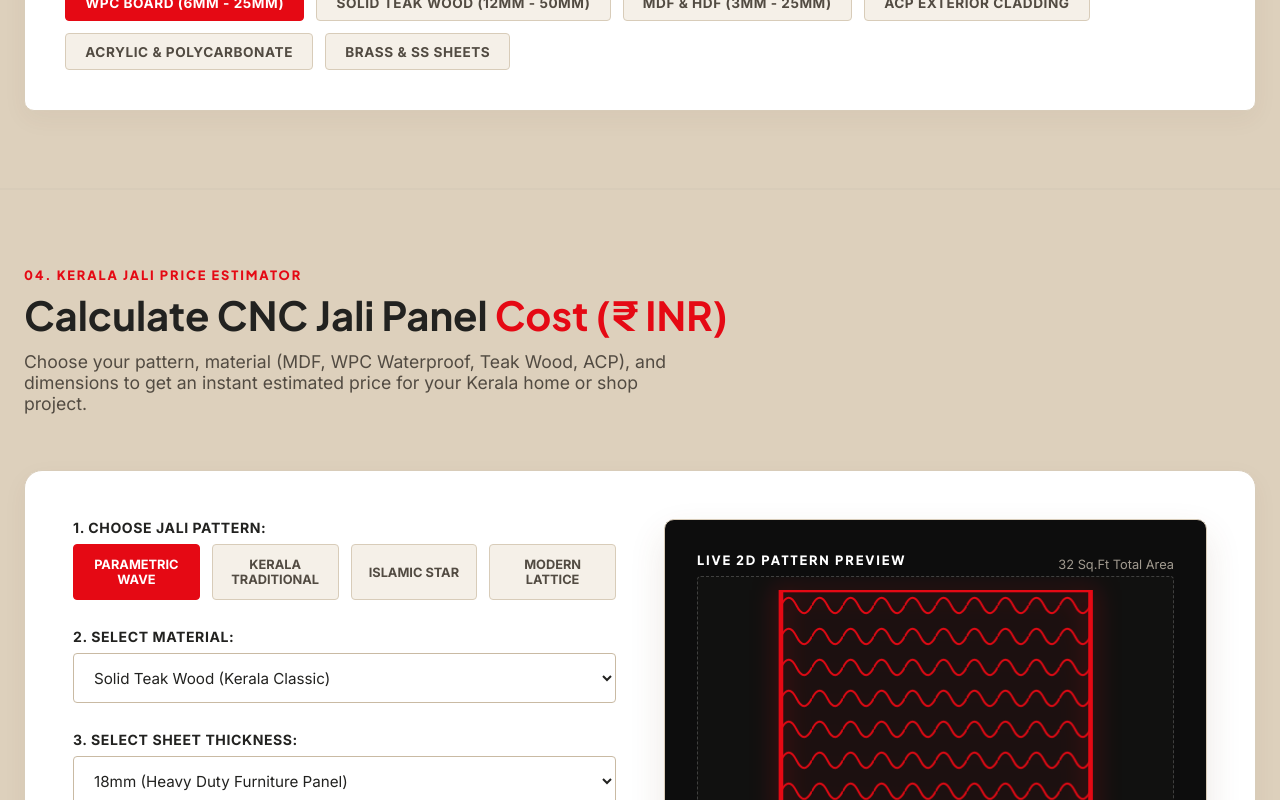
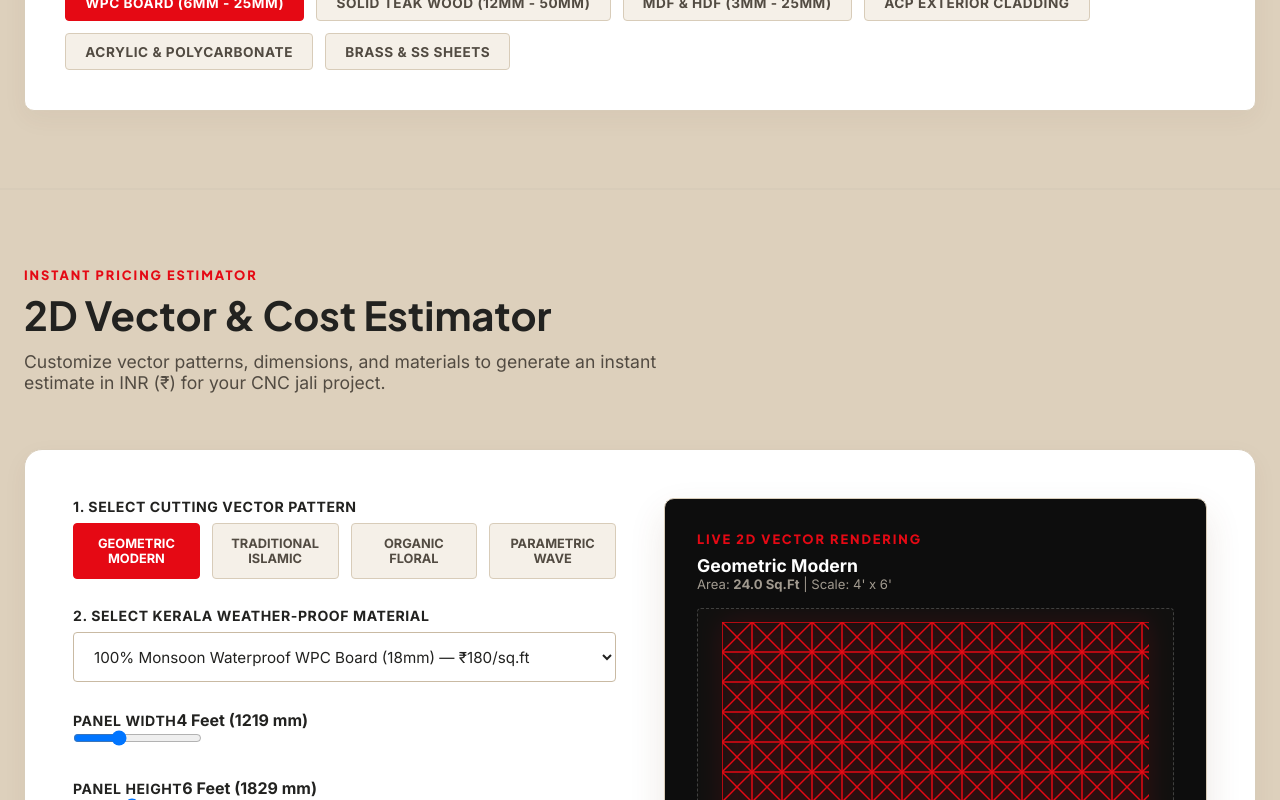
Before and after one commit to MuhammedSyamS/alliance-cnc, a React (Vite) app: page / in a window 1280 px wide. Shown: the part 3258-4058 px from the top of the page. Built offline with nearby package versions, Linux system fonts and the light colour scheme.

Commit message:
Remove // index slashes from all section headers

```diff
--- a/src/components/CncEdge.jsx
+++ b/src/components/CncEdge.jsx
@@ -31,14 +31,14 @@ export default function CncEdge() {
     <section className="cnc-edge section-padding" id="about">
       <div className="container">
         <div className="section-header">
-          <span className="arch-index">01 // WHY CHOOSE ALLIANCE</span>
+          <span className="arch-index">WHY CHOOSE ALLIANCE</span>
           <h2 className="heading-md">The ALLIANCE Factory Precision Standard</h2>
           <p className="subheading">
             Combining state-of-the-art multi-axis CNC machinery with experienced interior craftsmanship in Kalamassery, Kochi.
           </p>
         </div>
 
-        {/* Responsive Features Grid: 1 col on mobile (<640px), 2 cols on tablet, 4 cols on desktop */}
+        {/* Responsive Features Grid */}
         <div className="features-grid">
           {ADVANTAGES.map((item, idx) => (
             <div key={item.id} className="feature-card">
--- a/src/components/JaliEstimator.jsx
+++ b/src/components/JaliEstimator.jsx
@@ -1,192 +1,165 @@
 import React, { useState } from 'react';
 
-export default function JaliEstimator({ onProceedToQuote }) {
-  const [pattern, setPattern] = useState('Parametric Wave');
-  const [material, setMaterial] = useState('Teak Wood');
-  const [thickness, setThickness] = useState('18mm');
-  const [widthFt, setWidthFt] = useState(4);
-  const [heightFt, setHeightFt] = useState(8);
+const PATTERNS = [
+  { id: 'geometric', name: 'Geometric Modern', multiplier: 1.0 },
+  { id: 'arabic', name: 'Traditional Islamic', multiplier: 1.2 },
+  { id: 'floral', name: 'Organic Floral', multiplier: 1.15 },
+  { id: 'wave', name: 'Parametric Wave', multiplier: 1.3 }
+];
 
-  // Material rates in INR per sq ft
-  const materialRates = {
-    'MDF (Interior Only)': 120,
-    'WPC 100% Waterproof': 160,
-    'Teak Wood': 280,
-    'ACP Exterior Facade': 220,
-    'Acrylic (Translucent)': 320
-  };
+const MATERIALS = [
+  { id: 'wpc', name: '100% Monsoon Waterproof WPC Board (18mm)', basePricePerSqFt: 180 },
+  { id: 'teak', name: 'Solid Teak Wood (18mm)', basePricePerSqFt: 450 },
+  { id: 'mdf', name: 'Interior High-Density MDF (18mm)', basePricePerSqFt: 120 },
+  { id: 'acp', name: 'Exterior ACP Facade Sheet (4mm)', basePricePerSqFt: 220 }
+];
 
-  const currentRate = materialRates[material] || 180;
-  const sqFt = widthFt * heightFt;
-  const estimatedCostINR = Math.round(sqFt * currentRate);
+export default function JaliEstimator() {
+  const [selectedPattern, setSelectedPattern] = useState(PATTERNS[0]);
+  const [selectedMaterial, setSelectedMaterial] = useState(MATERIALS[0]);
+  const [width, setWidth] = useState(4); // feet
+  const [height, setHeight] = useState(6); // feet
 
-  const handleSendToQuote = () => {
-    if (onProceedToQuote) {
-      onProceedToQuote({
-        service: 'Custom CNC Cutting Only',
-        dimensions: `${widthFt}ft x ${heightFt}ft (${sqFt} sq.ft)`,
-        description: `Kerala Jali Estimator Request: Pattern "${pattern}", Material "${material} (${thickness})". Estimated Price: ₹${estimatedCostINR.toLocaleString('en-IN')}.`
-      });
-      const quoteElement = document.getElementById('quote');
-      if (quoteElement) {
-        quoteElement.scrollIntoView({ behavior: 'smooth' });
-      }
+  const sqFt = (width * height).toFixed(1);
+  const estimatedCost = Math.round(sqFt * selectedMaterial.basePricePerSqFt * selectedPattern.multiplier);
+
+  const renderPatternSvg = () => {
+    switch (selectedPattern.id) {
+      case 'arabic':
+        return (
+          <pattern id="grid-pattern" width="40" height="40" patternUnits="userSpaceOnUse">
+            <path d="M 20,0 L 40,20 L 20,40 L 0,20 Z" fill="none" stroke="#E50914" strokeWidth="2"/>
+            <circle cx="20" cy="20" r="8" fill="none" stroke="#E50914" strokeWidth="1.5"/>
+          </pattern>
+        );
+      case 'floral':
+        return (
+          <pattern id="grid-pattern" width="40" height="40" patternUnits="userSpaceOnUse">
+            <path d="M 20,0 C 30,10 30,30 20,40 C 10,30 10,10 20,0 Z" fill="none" stroke="#E50914" strokeWidth="2"/>
+            <path d="M 0,20 C 10,30 30,30 40,20 C 30,10 10,10 0,20 Z" fill="none" stroke="#E50914" strokeWidth="2"/>
+          </pattern>
+        );
+      case 'wave':
+        return (
+          <pattern id="grid-pattern" width="40" height="40" patternUnits="userSpaceOnUse">
+            <path d="M 0 20 Q 10 5, 20 20 T 40 20" fill="none" stroke="#E50914" strokeWidth="2.5"/>
+            <path d="M 0 30 Q 10 15, 20 30 T 40 30" fill="none" stroke="#E50914" strokeWidth="2"/>
+          </pattern>
+        );
+      case 'geometric':
+      default:
+        return (
+          <pattern id="grid-pattern" width="30" height="30" patternUnits="userSpaceOnUse">
+            <rect x="0" y="0" width="30" height="30" fill="none" stroke="#E50914" strokeWidth="1.5"/>
+            <line x1="0" y1="0" x2="30" y2="30" stroke="#E50914" strokeWidth="1.5"/>
+            <line x1="30" y1="0" x2="0" y2="30" stroke="#E50914" strokeWidth="1.5"/>
+          </pattern>
+        );
     }
   };
 
   return (
-    <section className="section-padding estimator-section" id="estimator">
+    <section className="estimator-section section-padding" id="estimator">
       <div className="container">
         <div className="section-header">
-          <span className="arch-index">04. KERALA JALI PRICE ESTIMATOR</span>
-          <h2 className="heading-md">
-            Calculate CNC Jali Panel <span className="text-crimson">Cost (₹ INR)</span>
-          </h2>
+          <span className="arch-index">INSTANT PRICING ESTIMATOR</span>
+          <h2 className="heading-md">2D Vector & Cost Estimator</h2>
           <p className="subheading">
-            Choose your pattern, material (MDF, WPC Waterproof, Teak Wood, ACP), and dimensions to get an instant estimated price for your Kerala home or shop project.
+            Customize vector patterns, dimensions, and materials to generate an instant estimate in INR (₹) for your CNC jali project.
           </p>
         </div>
 
         <div className="estimator-box">
+          {/* Left Controls */}
           <div className="estimator-controls">
             <div className="form-group">
-              <label className="form-label">1. Choose Jali Pattern:</label>
+              <label className="form-label">1. Select Cutting Vector Pattern</label>
               <div className="pattern-options">
-                <button
-                  type="button"
-                  className={`pattern-btn ${pattern === 'Parametric Wave' ? 'active' : ''}`}
-                  onClick={() => setPattern('Parametric Wave')}
-                >
-                  Parametric Wave
-                </button>
-                <button
-                  type="button"
-                  className={`pattern-btn ${pattern === 'Traditional Kerala' ? 'active' : ''}`}
-                  onClick={() => setPattern('Traditional Kerala')}
-                >
-                  Kerala Traditional
-                </button>
-                <button
-                  type="button"
-                  className={`pattern-btn ${pattern === 'Islamic Star' ? 'active' : ''}`}
-                  onClick={() => setPattern('Islamic Star')}
-                >
-                  Islamic Star
-                </button>
-                <button
-                  type="button"
-                  className={`pattern-btn ${pattern === 'Modern Lattice' ? 'active' : ''}`}
-                  onClick={() => setPattern('Modern Lattice')}
-                >
-                  Modern Lattice
-                </button>
+                {PATTERNS.map(pat => (
+                  <button
+                    key={pat.id}
+                    className={`pattern-btn ${selectedPattern.id === pat.id ? 'active' : ''}`}
+                    onClick={() => setSelectedPattern(pat)}
+                  >
+                    {pat.name}
+                  </button>
+                ))}
               </div>
             </div>
 
             <div className="form-group">
-              <label className="form-label">2. Select Material:</label>
+              <label className="form-label">2. Select Kerala Weather-Proof Material</label>
               <select
-                className="custom-select"
-                value={material}
-                onChange={(e) => setMaterial(e.target.value)}
+                className="custom-select touch-input"
+                value={selectedMaterial.id}
+                onChange={(e) => setSelectedMaterial(MATERIALS.find(m => m.id === e.target.value))}
               >
-                <option value="MDF (Interior Only)">MDF Board (Interior Rooms)</option>
-                <option value="WPC 100% Waterproof">WPC Board (100% Kerala Monsoon Waterproof)</option>
-                <option value="Teak Wood">Solid Teak Wood (Kerala Classic)</option>
-                <option value="ACP Exterior Facade">ACP Aluminum Sheet (Building Exterior)</option>
-                <option value="Acrylic (Translucent)">Cast Acrylic (Backlit Lighting)</option>
-              </select>
-            </div>
-
-            <div className="form-group">
-              <label className="form-label">3. Select Sheet Thickness:</label>
-              <select
-                className="custom-select"
-                value={thickness}
-                onChange={(e) => setThickness(e.target.value)}
-              >
-                <option value="6mm">6mm (Light Decorative Partition)</option>
-                <option value="12mm">12mm (Standard Room Screen)</option>
-                <option value="18mm">18mm (Heavy Duty Furniture Panel)</option>
-                <option value="25mm">25mm (3D Carved Deep Panel)</option>
+                {MATERIALS.map(mat => (
+                  <option key={mat.id} value={mat.id}>
+                    {mat.name} — ₹{mat.basePricePerSqFt}/sq.ft
+                  </option>
+                ))}
               </select>
             </div>
 
             <div className="slider-group">
               <div className="slider-info">
-                <span className="form-label">4. Panel Width (Feet):</span>
-                <span style={{ fontWeight: 700, color: 'var(--crimson-primary)' }}>{widthFt} FT</span>
+                <span className="form-label">Panel Width</span>
+                <strong>{width} Feet ({Math.round(width * 304.8)} mm)</strong>
               </div>
               <input
                 type="range"
                 min="1"
                 max="10"
                 step="0.5"
-                value={widthFt}
-                onChange={(e) => setWidthFt(parseFloat(e.target.value))}
+                value={width}
+                onChange={(e) => setWidth(parseFloat(e.target.value))}
               />
             </div>
 
             <div className="slider-group">
               <div className="slider-info">
-                <span className="form-label">5. Panel Height (Feet):</span>
-                <span style={{ fontWeight: 700, color: 'var(--crimson-primary)' }}>{heightFt} FT</span>
+                <span className="form-label">Panel Height</span>
+                <strong>{height} Feet ({Math.round(height * 304.8)} mm)</strong>
               </div>
               <input
                 type="range"
                 min="1"
                 max="12"
                 step="0.5"
-                value={heightFt}
-                onChange={(e) => setHeightFt(parseFloat(e.target.value))}
+                value={height}
+                onChange={(e) => setHeight(parseFloat(e.target.value))}
               />
             </div>
           </div>
 
+          {/* Right Live SVG Preview */}
           <div className="preview-container">
-            <div style={{ width: '100%', display: 'flex', justifyContent: 'space-between', alignItems: 'center' }}>
-              <span className="arch-index" style={{ color: '#FFFFFF' }}>LIVE 2D PATTERN PREVIEW</span>
-              <span style={{ fontSize: '0.8rem', color: '#A19A8F' }}>{sqFt} Sq.Ft Total Area</span>
+            <div style={{ width: '100%', textAlign: 'left', marginBottom: '1rem' }}>
+              <span className="arch-index" style={{ color: '#E50914' }}>LIVE 2D VECTOR RENDERING</span>
+              <h3 style={{ fontSize: '1.1rem', color: '#FFFFFF' }}>{selectedPattern.name}</h3>
+              <p style={{ fontSize: '0.82rem', color: '#A19A8F' }}>
+                Area: <strong>{sqFt} Sq.Ft</strong> | Scale: {width}' x {height}'
+              </p>
             </div>
 
-            {/* 2D SVG Pattern Rendering */}
             <div className="jali-preview-canvas">
-              <svg viewBox="0 0 400 300" width="100%" height="100%">
+              <svg width="100%" height="100%">
                 <defs>
-                  <pattern id="grid-pattern-svg" width="40" height="40" patternUnits="userSpaceOnUse">
-                    {pattern === 'Parametric Wave' && (
-                      <path d="M 0 20 Q 10 0 20 20 T 40 20" fill="none" stroke="#E50914" strokeWidth="2.5" />
-                    )}
-                    {pattern === 'Traditional Kerala' && (
-                      <path d="M 20 0 L 40 20 L 20 40 L 0 20 Z" fill="none" stroke="#E50914" strokeWidth="2" />
-                    )}
-                    {pattern === 'Islamic Star' && (
-                      <polygon points="20,0 26,14 40,20 26,26 20,40 14,26 0,20 14,14" fill="none" stroke="#E50914" strokeWidth="2" />
-                    )}
-                    {pattern === 'Modern Lattice' && (
-                      <rect x="5" y="5" width="30" height="30" fill="none" stroke="#E50914" strokeWidth="2.5" rx="3" />
-                    )}
-                  </pattern>
+                  {renderPatternSvg()}
                 </defs>
-
-                <rect width="100%" height="100%" fill="url(#grid-pattern-svg)" />
-                <rect width="100%" height="100%" fill="none" stroke="#E50914" strokeWidth="6" />
+                <rect width="100%" height="100%" fill="url(#grid-pattern)" />
               </svg>
             </div>
 
             <div className="estimator-summary">
               <div>
-                <div className="est-val-title">Estimated Factory Price (INR)</div>
-                <div className="est-val-amount">₹{estimatedCostINR.toLocaleString('en-IN')}</div>
+                <span className="est-val-title">Estimated Price (Excl. Tax)</span>
+                <div className="est-val-amount">₹ {estimatedCost.toLocaleString('en-IN')}</div>
               </div>
-              <button
-                type="button"
-                className="btn btn-primary"
-                style={{ padding: '0.65rem 1.25rem', fontSize: '0.8rem' }}
-                onClick={handleSendToQuote}
-              >
-                Request Official Quote →
-              </button>
+              <a href="#quote" className="btn btn-primary" style={{ padding: '0.65rem 1.25rem', fontSize: '0.8rem' }}>
+                Order This Cut →
+              </a>
             </div>
           </div>
         </div>
--- a/src/components/Portfolio.jsx
+++ b/src/components/Portfolio.jsx
@@ -66,7 +66,7 @@ export default function Portfolio() {
     <section className="portfolio section-padding" id="portfolio">
       <div className="container">
         <div className="section-header">
-          <span className="arch-index">04 // RECENT CRAFTSMANSHIP</span>
+          <span className="arch-index">RECENT CRAFTSMANSHIP</span>
           <h2 className="heading-md">Featured Kerala CNC Projects</h2>
           <p className="subheading">
             Browse through our portfolio of custom CNC routered partitions, parametric facades, and bespoke interior installations completed across Kerala.
--- a/src/components/QuoteContact.jsx
+++ b/src/components/QuoteContact.jsx
@@ -56,7 +56,7 @@ export default function QuoteContact() {
     <section className="quote-section section-padding" id="quote">
       <div className="container">
         <div className="section-header">
-          <span className="arch-index">05 // START YOUR PROJECT</span>
+          <span className="arch-index">START YOUR PROJECT</span>
           <h2 className="heading-md">Get a Direct Factory Quote</h2>
           <p className="subheading">
             Upload your CAD drawings or design concepts for an immediate pricing estimation and technical material consultation from our Ernakulam engineering team.
--- a/src/components/ServicesGrid.jsx
+++ b/src/components/ServicesGrid.jsx
@@ -43,7 +43,7 @@ export default function ServicesGrid() {
     <section className="services section-padding" id="services">
       <div className="container">
         <div className="section-header">
-          <span className="arch-index">02 // WHAT WE FABRICATE</span>
+          <span className="arch-index">WHAT WE FABRICATE</span>
           <h2 className="heading-md">Our Core Architectural Services</h2>
           <p className="subheading">
             State-of-the-art CNC routering, 3D laser engraving, and turnkey interior & exterior fabrication directly from our Ernakulam factory.
```
